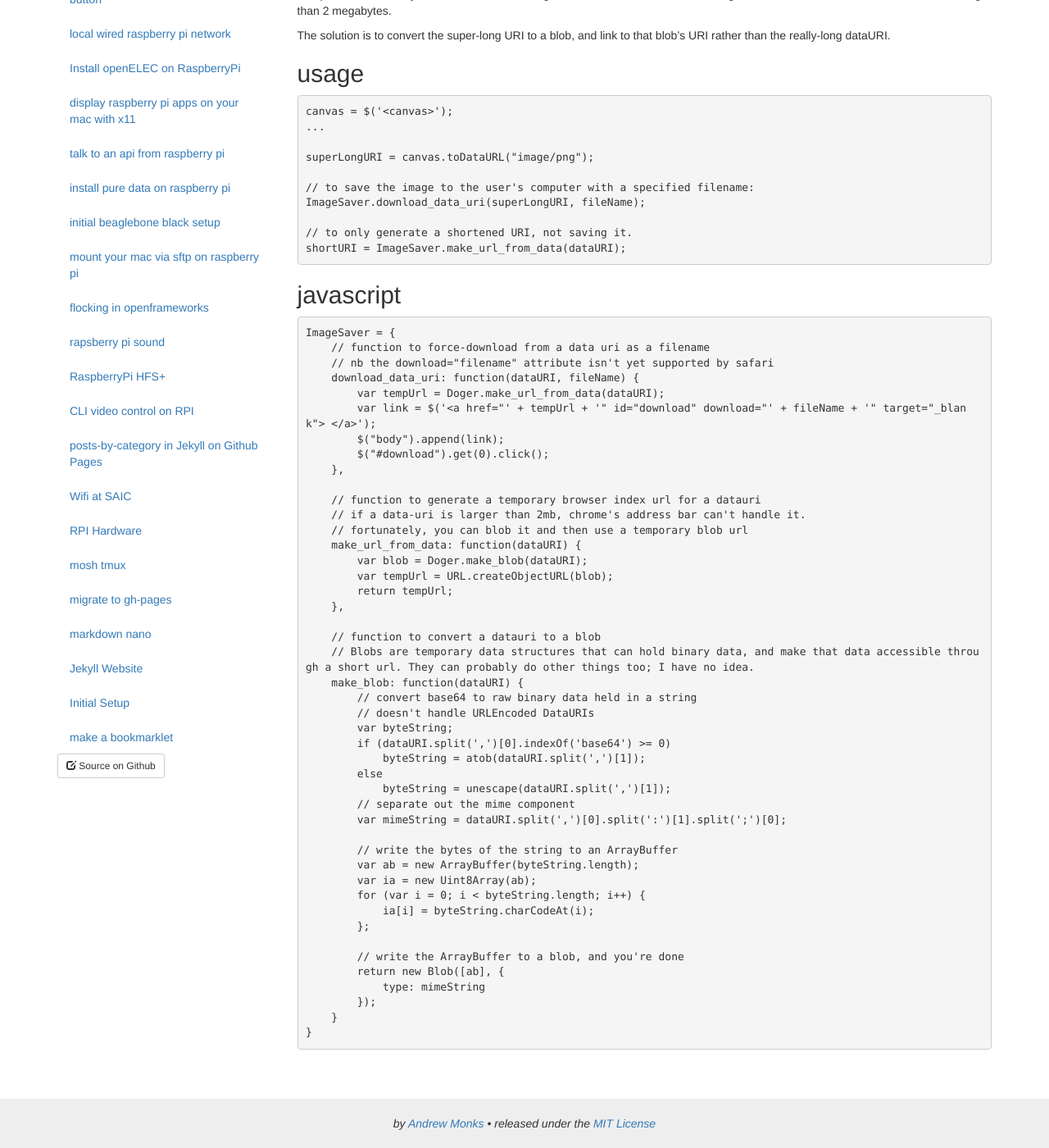
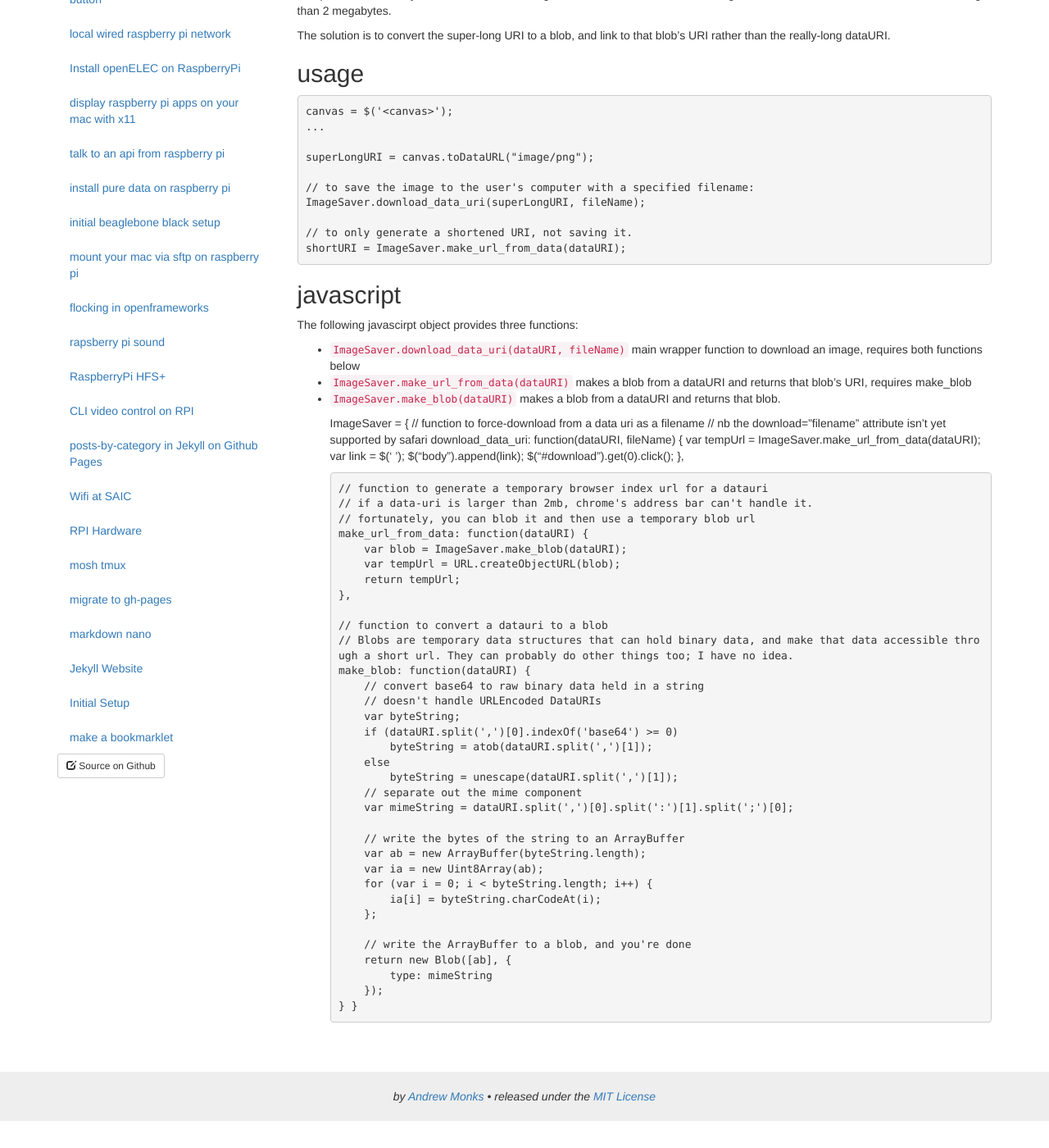
Before and after one commit to amonks/rpi-setup, a Jekyll site: the page built from _posts/2014-4-2-save-image-from-canvas.md, in a window 1280 px wide and 1400 px high, scrolled down 441 px. Shown: the whole window at 82% size. Built offline with Jekyll 4.4.1, drawn with Linux system fonts in a browser that asks for light colours; nearby versions of some CDN libraries; after the commit the page ends 1808 px from its top, so only the background shows below that.

Commit message:
bookmarklet

```diff
--- a/_posts/2014-4-2-save-image-from-canvas.md
+++ b/_posts/2014-4-2-save-image-from-canvas.md
@@ -43,11 +43,17 @@ The solution is to convert the super-long URI to a blob, and link to that blob's
 
 ## javascript
 
+The following javascirpt object provides three functions:
+
+*   `ImageSaver.download_data_uri(dataURI, fileName)` main wrapper function to download an image, requires both functions below
+*   `ImageSaver.make_url_from_data(dataURI)` makes a blob from a dataURI and returns that blob's URI, requires make_blob
+*   `ImageSaver.make_blob(dataURI)` makes a blob from a dataURI and returns that blob.
+
     ImageSaver = {
         // function to force-download from a data uri as a filename
         // nb the download="filename" attribute isn't yet supported by safari
         download_data_uri: function(dataURI, fileName) {
-            var tempUrl = Doger.make_url_from_data(dataURI);
+            var tempUrl = ImageSaver.make_url_from_data(dataURI);
             var link = $('<a href="' + tempUrl + '" id="download" download="' + fileName + '" target="_blank"> </a>');
             $("body").append(link);
             $("#download").get(0).click();
@@ -57,7 +63,7 @@ The solution is to convert the super-long URI to a blob, and link to that blob's
         // if a data-uri is larger than 2mb, chrome's address bar can't handle it.
         // fortunately, you can blob it and then use a temporary blob url
         make_url_from_data: function(dataURI) {
-            var blob = Doger.make_blob(dataURI);
+            var blob = ImageSaver.make_blob(dataURI);
             var tempUrl = URL.createObjectURL(blob);
             return tempUrl;
         },
```
